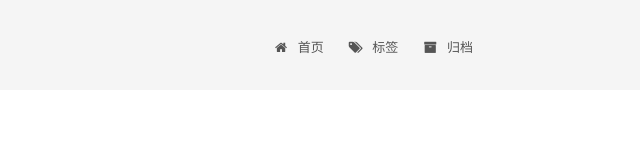
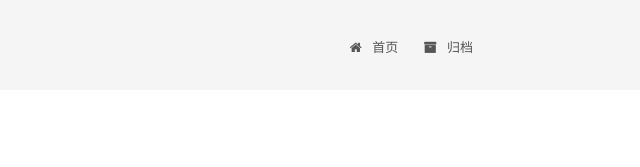
Before and after one commit to zsmatlab/zsmatlab.github.io, a plain HTML site: page 2017/11/12/与你相遇，真的很奇妙/index.html in a window 1280 px wide. Shown: the top 167 px of the page, 507-1147 px from the left. Drawn offline with Linux system fonts and the light colour scheme; some packages are replaced by stand-ins of ours; a script that the page names is missing.

Commit message:
Site updated: 2017-11-12 14:49:46

```diff
--- a/2017/11/12/与你相遇，真的很奇妙/index.html
+++ b/2017/11/12/与你相遇，真的很奇妙/index.html
@@ -187,16 +187,6 @@
               <i class="menu-item-icon fa fa-fw fa-home"></i> <br />
 
             首页
-          </a>
-        </li>
-
-
-        <li class="menu-item menu-item-tags">
-          <a href="/tags/" rel="section">
-
-              <i class="menu-item-icon fa fa-fw fa-tags"></i> <br />
-
-            标签
           </a>
         </li>
 
```
Also changed, not shown: 2017/11/12/最新博客架构教程/index.html (+0 -10 lines), archives/2017/11/index.html (+0 -10 lines), archives/2017/index.html (+0 -10 lines), archives/index.html (+0 -10 lines), index.html (+0 -10 lines), tags/情感/index.html (+0 -10 lines).
